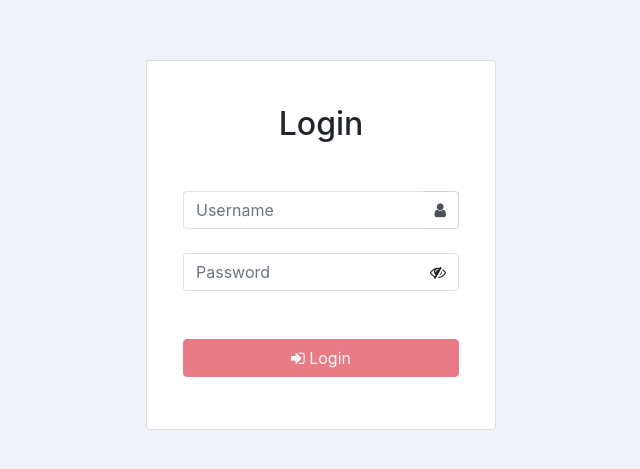
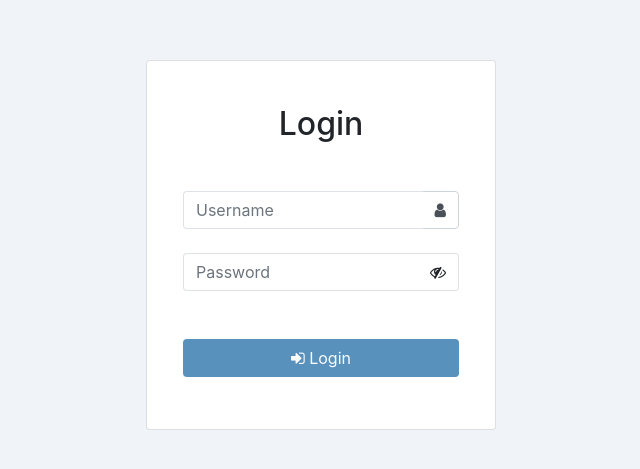
Before and after one commit to SokkunNORN/Y4-React-Final-Semister-1, a React (Create React App) app: page /login in a window 1280 px wide. Shown: the part 155-624 px from the top of the page, without its empty margins (319-959 px from the left). Built offline with nearby package versions, Linux system fonts and the light colour scheme.

Commit message:
update loging page

```diff
--- a/src/views/auth/index.css
+++ b/src/views/auth/index.css
@@ -1,9 +1,13 @@
-.page-wrap {
+#login-page .page-wrap {
     min-height: 100vh;
 }
 
-.form-control:focus {
+#login-page .form-control:focus {
     outline: 0 !important;
     border-color: initial;
     box-shadow: none;
 }
+
+#login-page .btn-login {
+    background: #01579B !important;
+}
--- a/src/views/auth/index.js
+++ b/src/views/auth/index.js
@@ -20,7 +20,7 @@ function Login () {
     const [txtBtnLogin, setTxtBtnLogin] = useState(' Login')
 
     function submit () {
-        setTxtBtnLogin(' Logining...')
+        setTxtBtnLogin(' Loading...')
         setIsLogin(true)
         setTimeout(() => {
             window.location.href = MENU_BUILDER[0].path
@@ -28,7 +28,7 @@ function Login () {
     }
 
     return (
-        <>
+        <div id="login-page">
             <div className="page-wrap d-flex flex-row align-items-center">
                 <div className="container">
                     <div className="row justify-content-center">
@@ -83,7 +83,7 @@ function Login () {
                                                 type="button"
                                                 onClick={ submit }
                                                 disabled={username === '' || password === '' || isLogin}
-                                                className="btn btn-block btn-danger text-light shadow-none">
+                                                className="btn btn-block btn-login text-light shadow-none">
                                                 { isLogin ? <LoadingIcon /> : <LoingIcon /> }
                                                 { txtBtnLogin }
                                             </button>
@@ -95,7 +95,7 @@ function Login () {
                     </div>
                 </div>
             </div>
-        </>
+        </div>
     )
 }
 
```
